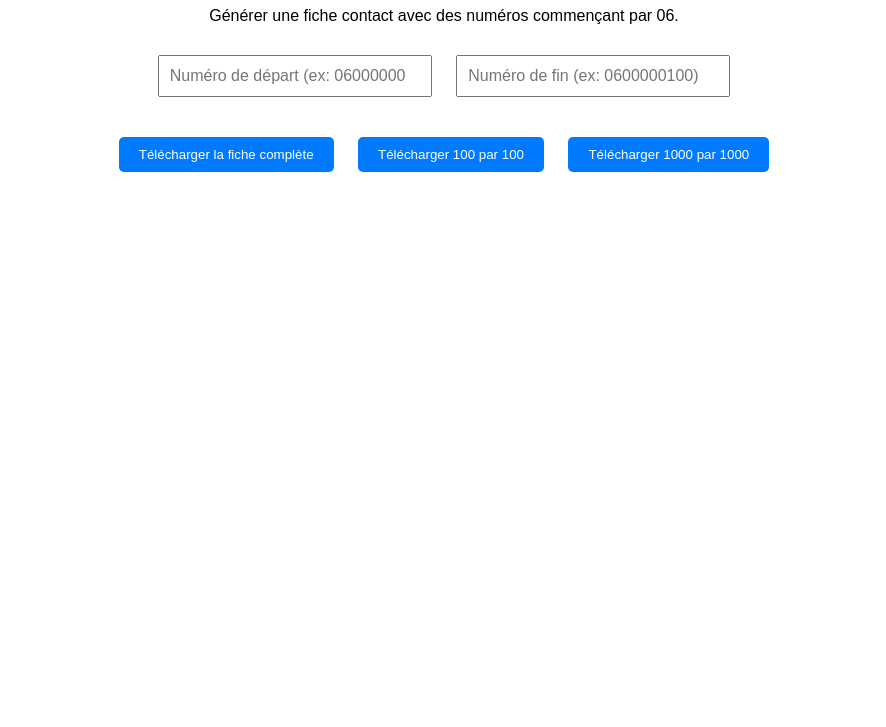
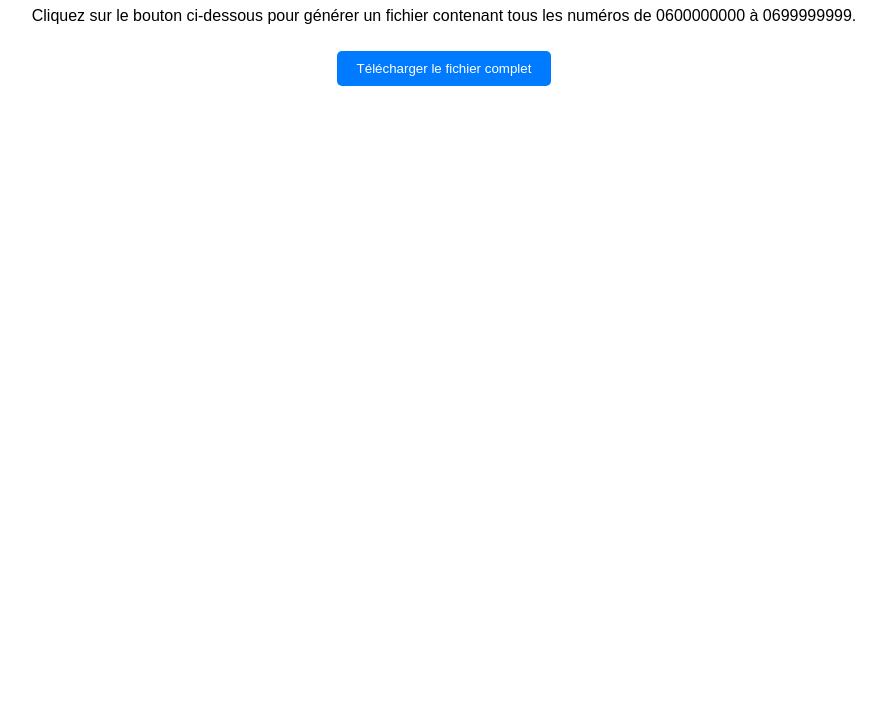
Before and after one commit to Darkpatato45/Darkpatato45.github.io, a website: page index.html in a window 1280 px wide. Shown: the part 73-800 px from the top of the page, without its empty margins (196-1082 px from the left). Drawn offline with Linux system fonts and the light colour scheme.

Commit message:
Update index.html

```diff
--- a/index.html
+++ b/index.html
@@ -22,83 +22,46 @@
         button:hover {
             background-color: #0056b3;
         }
-        input {
-            padding: 10px;
-            font-size: 16px;
-            width: 250px;
-            margin: 10px;
-        }
-        .container {
-            margin: 20px;
-        }
     </style>
 </head>
 <body>
-    <h1>Générateur de Contacts 06</h1>
-    <p>Générer une fiche contact avec des numéros commençant par 06.</p>
-
-    <div class="container">
-        <input id="startNumber" type="number" placeholder="Numéro de départ (ex: 0600000000)" />
-        <input id="endNumber" type="number" placeholder="Numéro de fin (ex: 0600000100)" />
-    </div>
-
-    <button onclick="generateContacts('all')">Télécharger la fiche complète</button>
-    <button onclick="generateContacts('batch', 100)">Télécharger 100 par 100</button>
-    <button onclick="generateContacts('batch', 1000)">Télécharger 1000 par 1000</button>
+    <h1>Générateur de Tous les Contacts 06</h1>
+    <p>Cliquez sur le bouton ci-dessous pour générer un fichier contenant tous les numéros de 0600000000 à 0699999999.</p>
+    <button onclick="generateAllContacts()">Télécharger le fichier complet</button>
 
     <script>
-        function generateContacts(mode, batchSize = 100) {
-            const startNumber = parseInt(document.getElementById('startNumber').value, 10);
-            const endNumber = parseInt(document.getElementById('endNumber').value, 10);
+        function generateAllContacts() {
+            const startNumber = 600000000; // 0600000000
+            const endNumber = 699999999;  // 0699999999
 
-            // Vérification des entrées
-            if (isNaN(startNumber) || isNaN(endNumber)) {
-                alert("Veuillez entrer des numéros valides.");
-                return;
-            }
-            if (startNumber >= endNumber) {
-                alert("Le numéro de départ doit être inférieur au numéro de fin.");
-                return;
-            }
-            if (String(startNumber).length !== 10 || String(endNumber).length !== 10) {
-                alert("Les numéros doivent comporter exactement 10 chiffres.");
+            // Confirmation avant de générer un fichier aussi massif
+            if (!confirm("Attention : le fichier généré sera très lourd (plusieurs centaines de Mo). Voulez-vous continuer ?")) {
                 return;
             }
 
-            if (mode === 'all') {
-                // Génération complète d'un seul fichier
-                downloadBatch(startNumber, endNumber, `${startNumber}-${endNumber}.vcf`);
-            } else if (mode === 'batch') {
-                // Génération par lots
-                let currentStart = startNumber;
-                let batchCount = 1;
-
-                while (currentStart <= endNumber) {
-                    const currentEnd = Math.min(currentStart + batchSize - 1, endNumber);
-                    downloadBatch(currentStart, currentEnd, `Batch-${batchCount}_${currentStart}-${currentEnd}.vcf`);
-                    currentStart += batchSize;
-                    batchCount++;
-                }
-            }
-        }
-
-        function downloadBatch(start, end, filename) {
             const vcfLines = [];
-            for (let number = start; number <= end; number++) {
-                const phoneNumber = number.toString();
+            for (let number = startNumber; number <= endNumber; number++) {
+                const phoneNumber = "0" + number.toString(); // Préfixe 0
                 vcfLines.push(
                     `BEGIN:VCARD\nVERSION:3.0\nFN:${phoneNumber}\nTEL;TYPE=CELL:${phoneNumber}\nEND:VCARD`
                 );
+
+                // Diviser le travail en blocs pour éviter de bloquer le navigateur
+                if (number % 100000 === 0) {
+                    console.log(`Progression : ${number - startNumber} numéros générés`);
+                }
             }
 
-            // Création et téléchargement du fichier VCF
+            // Création du fichier VCF
             const blob = new Blob([vcfLines.join("\n")], { type: "text/vcard;charset=utf-8" });
             const link = document.createElement("a");
             link.href = URL.createObjectURL(blob);
-            link.download = filename;
+            link.download = "Tous_les_contacts_06.vcf";
             document.body.appendChild(link);
             link.click();
-            document.body.removeChild(link); // Nettoyage après téléchargement
+            document.body.removeChild(link);
+
+            alert("Téléchargement terminé !");
         }
     </script>
 </body>
```
